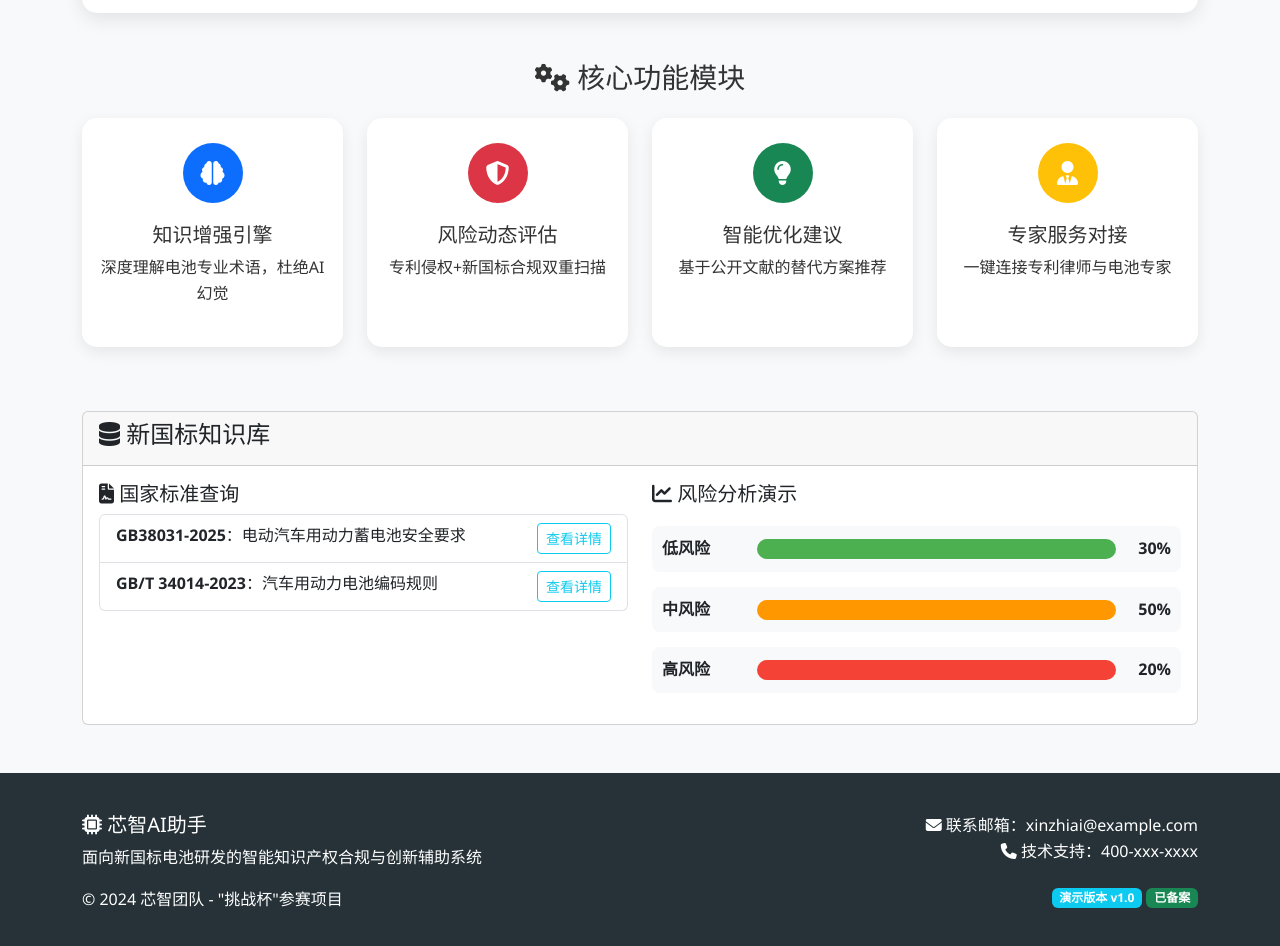
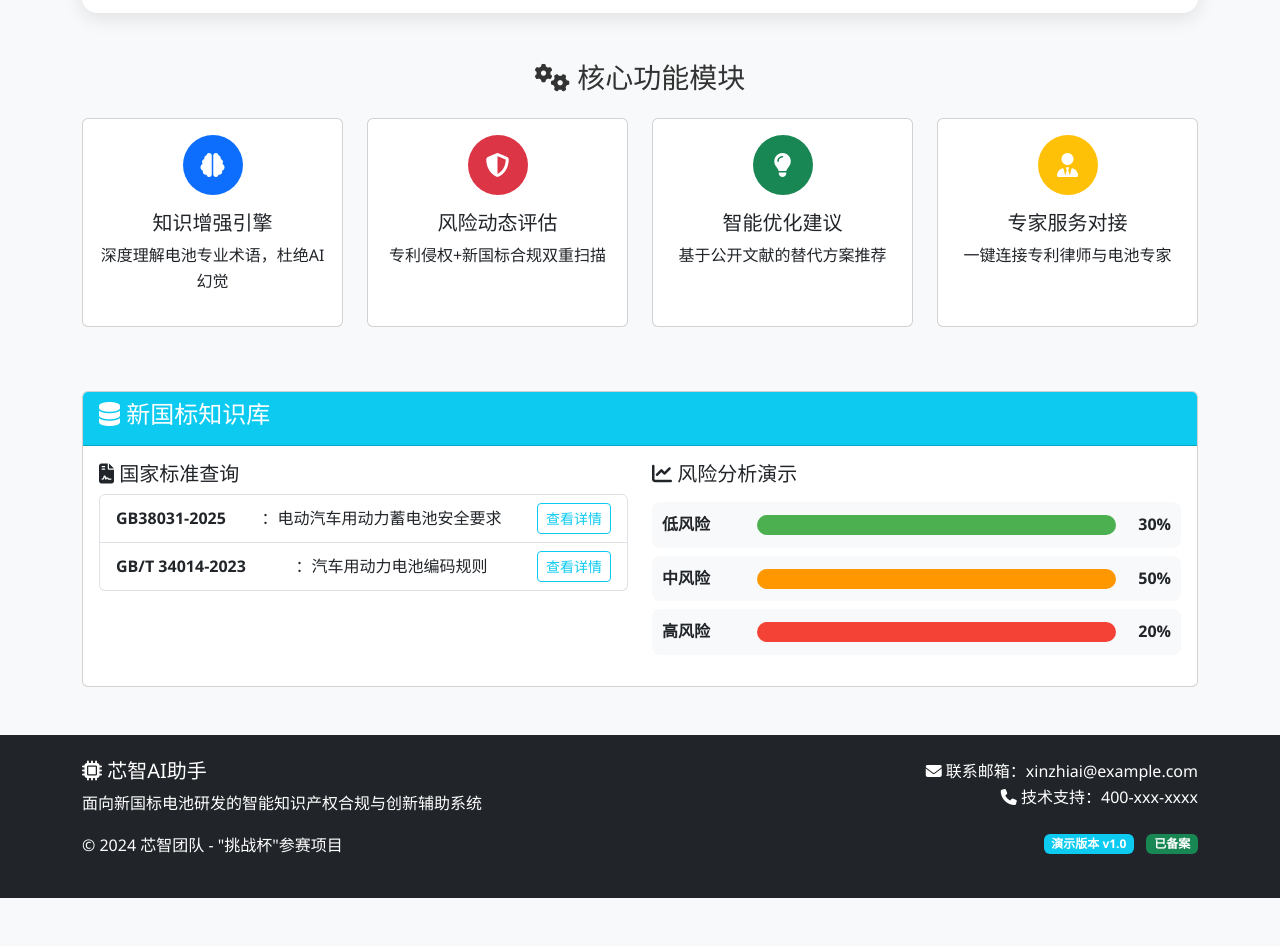
Before and after one commit to 3619446381a-design/xinzhiai-website, a plain HTML site: page index.html in a window 1280 px wide. Shown: the part 1022-1968 px from the top of the page. After the commit the page ends 1920 px from the top, so only its background shows below. Drawn offline with nearby package versions, Linux system fonts and the light colour scheme.

Commit message:
Update index.html

```diff
--- a/index.html
+++ b/index.html
@@ -4,14 +4,15 @@
     <meta charset="UTF-8">
     <meta name="viewport" content="width=device-width, initial-scale=1.0">
     <title>芯智AI助手 | 新国标电池研发合规系统</title>
-    <link href="https://cdn.bootcdn.net/ajax/libs/font-awesome/6.4.0/css/all.min.css" rel="stylesheet">
-    <link href="https://cdn.bootcdn.net/ajax/libs/twitter-bootstrap/5.3.0/css/bootstrap.min.css" rel="stylesheet">
+    <!-- 修复后的CDN链接 -->
+    <link href="https://cdnjs.cloudflare.com/ajax/libs/font-awesome/6.4.0/css/all.min.css" rel="stylesheet">
+    <link href="https://cdn.jsdelivr.net/npm/bootstrap@5.3.0/dist/css/bootstrap.min.css" rel="stylesheet">
     <link rel="stylesheet" href="style.css">
     <link rel="icon" type="image/x-icon" href="https://img.icons8.com/color/96/000000/battery.png">
 </head>
 <body>
     <!-- 导航栏 -->
-    <nav class="navbar navbar-expand-lg navbar-dark">
+    <nav class="navbar navbar-expand-lg navbar-dark bg-primary">
         <div class="container">
             <a class="navbar-brand" href="#">
                 <i class="fas fa-microchip"></i>
@@ -46,7 +47,7 @@
     <!-- AI对话区域 -->
     <div id="chat" class="container main-content">
         <div class="card chat-card">
-            <div class="card-header">
+            <div class="card-header bg-primary text-white">
                 <h4><i class="fas fa-comments"></i> 芯智AI对话助手</h4>
                 <small>基于电池专业知识库，回答您的新国标研发问题</small>
             </div>
@@ -106,35 +107,42 @@
         <h3 class="text-center mb-4"><i class="fas fa-cogs"></i> 核心功能模块</h3>
         <div class="row">
             <div class="col-md-3 mb-3">
-                <div class="feature-card">
-                    <div class="feature-icon bg-primary">
+                <div class="card h-100">
+                    <div class="card-body text-center">
+                        <div class="feature-icon bg-primary mb-3">
                             <i class="fas fa-brain"></i>
                         </div>
                         <h5>知识增强引擎</h5>
                         <p>深度理解电池专业术语，杜绝AI幻觉</p>
                     </div>
                 </div>
+            </div>
             <div class="col-md-3 mb-3">
-                <div class="feature-card">
-                    <div class="feature-icon bg-danger">
+                <div class="card h-100">
+                    <div class="card-body text-center">
+                        <div class="feature-icon bg-danger mb-3">
                             <i class="fas fa-shield-alt"></i>
                         </div>
                         <h5>风险动态评估</h5>
                         <p>专利侵权+新国标合规双重扫描</p>
                     </div>
                 </div>
+            </div>
             <div class="col-md-3 mb-3">
-                <div class="feature-card">
-                    <div class="feature-icon bg-success">
+                <div class="card h-100">
+                    <div class="card-body text-center">
+                        <div class="feature-icon bg-success mb-3">
                             <i class="fas fa-lightbulb"></i>
                         </div>
                         <h5>智能优化建议</h5>
                         <p>基于公开文献的替代方案推荐</p>
                     </div>
                 </div>
+            </div>
             <div class="col-md-3 mb-3">
-                <div class="feature-card">
-                    <div class="feature-icon bg-warning">
+                <div class="card h-100">
+                    <div class="card-body text-center">
+                        <div class="feature-icon bg-warning mb-3">
                             <i class="fas fa-user-tie"></i>
                         </div>
                         <h5>专家服务对接</h5>
@@ -143,11 +151,12 @@
                 </div>
             </div>
         </div>
+    </div>
 
     <!-- 知识库查询 -->
     <div id="knowledge" class="container mt-5">
         <div class="card">
-            <div class="card-header">
+            <div class="card-header bg-info text-white">
                 <h4><i class="fas fa-database"></i> 新国标知识库</h4>
             </div>
             <div class="card-body">
@@ -155,25 +164,25 @@
                     <div class="col-md-6">
                         <h5><i class="fas fa-file-contract"></i> 国家标准查询</h5>
                         <ul class="list-group">
-                            <li class="list-group-item">
+                            <li class="list-group-item d-flex justify-content-between align-items-center">
                                 <strong>GB38031-2025</strong>：电动汽车用动力蓄电池安全要求
-                                <button class="btn btn-sm btn-outline-info float-end" onclick="showStandard('GB38031')">查看详情</button>
+                                <button class="btn btn-sm btn-outline-info" onclick="showStandard('GB38031')">查看详情</button>
                             </li>
-                            <li class="list-group-item">
+                            <li class="list-group-item d-flex justify-content-between align-items-center">
                                 <strong>GB/T 34014-2023</strong>：汽车用动力电池编码规则
-                                <button class="btn btn-sm btn-outline-info float-end" onclick="showStandard('GB34014')">查看详情</button>
+                                <button class="btn btn-sm btn-outline-info" onclick="showStandard('GB34014')">查看详情</button>
                             </li>
                         </ul>
                     </div>
                     <div class="col-md-6">
                         <h5><i class="fas fa-chart-line"></i> 风险分析演示</h5>
-                        <div class="risk-chart">
-                            <div class="risk-item low-risk">
+                        <div class="risk-chart mt-3">
+                            <div class="risk-item low-risk mb-2">
                                 <div class="risk-label">低风险</div>
                                 <div class="risk-bar" style="width: 30%"></div>
                                 <div class="risk-percent">30%</div>
                             </div>
-                            <div class="risk-item medium-risk">
+                            <div class="risk-item medium-risk mb-2">
                                 <div class="risk-label">中风险</div>
                                 <div class="risk-bar" style="width: 50%"></div>
                                 <div class="risk-percent">50%</div>
@@ -191,7 +200,7 @@
     </div>
 
     <!-- 页脚 -->
-    <footer class="footer mt-5">
+    <footer class="footer mt-5 py-4 bg-dark text-white">
         <div class="container">
             <div class="row">
                 <div class="col-md-6">
@@ -205,7 +214,7 @@
                         <i class="fas fa-phone"></i> 技术支持：400-xxx-xxxx
                     </p>
                     <div class="social-icons">
-                        <span class="badge bg-info">演示版本 v1.0</span>
+                        <span class="badge bg-info me-2">演示版本 v1.0</span>
                         <span class="badge bg-success">已备案</span>
                     </div>
                 </div>
@@ -214,7 +223,7 @@
     </footer>
 
     <!-- 引入JavaScript -->
-    <script src="https://cdn.bootcdn.net/ajax/libs/bootstrap/5.3.0/js/bootstrap.bundle.min.js"></script>
+    <script src="https://cdn.jsdelivr.net/npm/bootstrap@5.3.0/dist/js/bootstrap.bundle.min.js"></script>
     <script src="script.js"></script>
 </body>
 </html>
```
Lines whose indentation alone changed are shown as unchanged.
